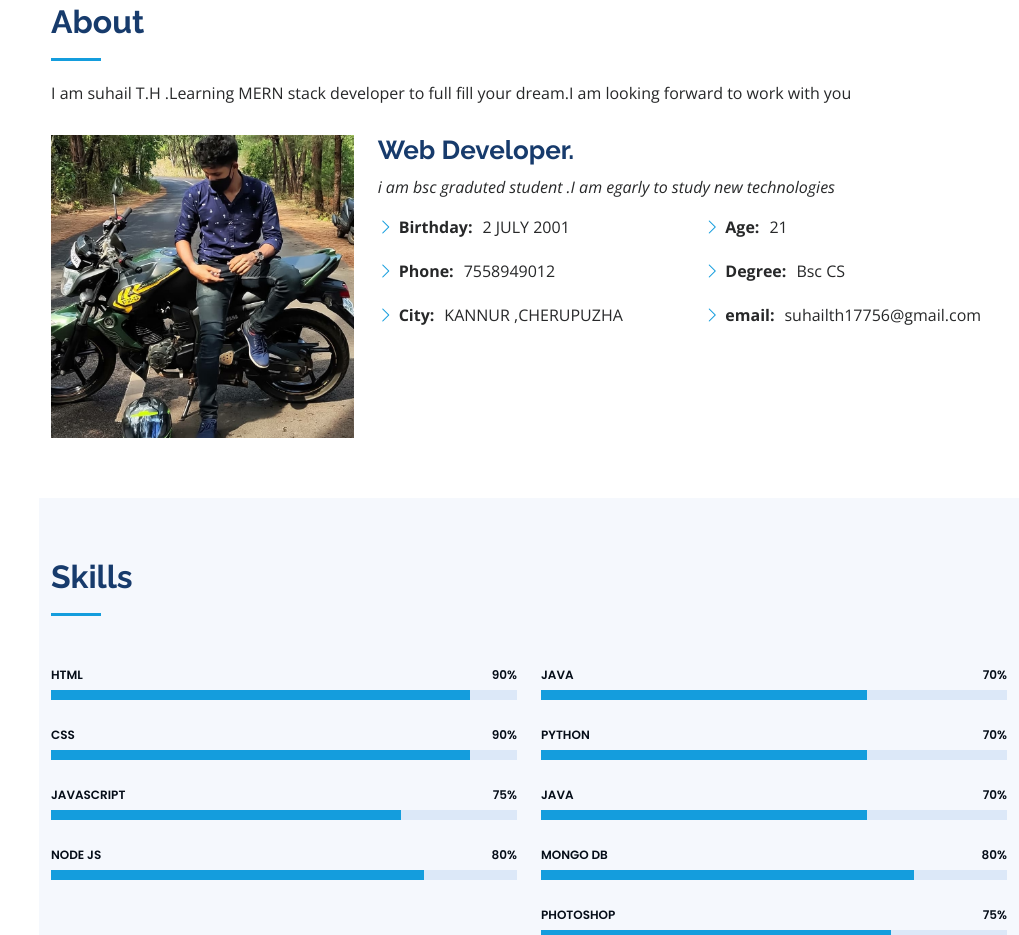
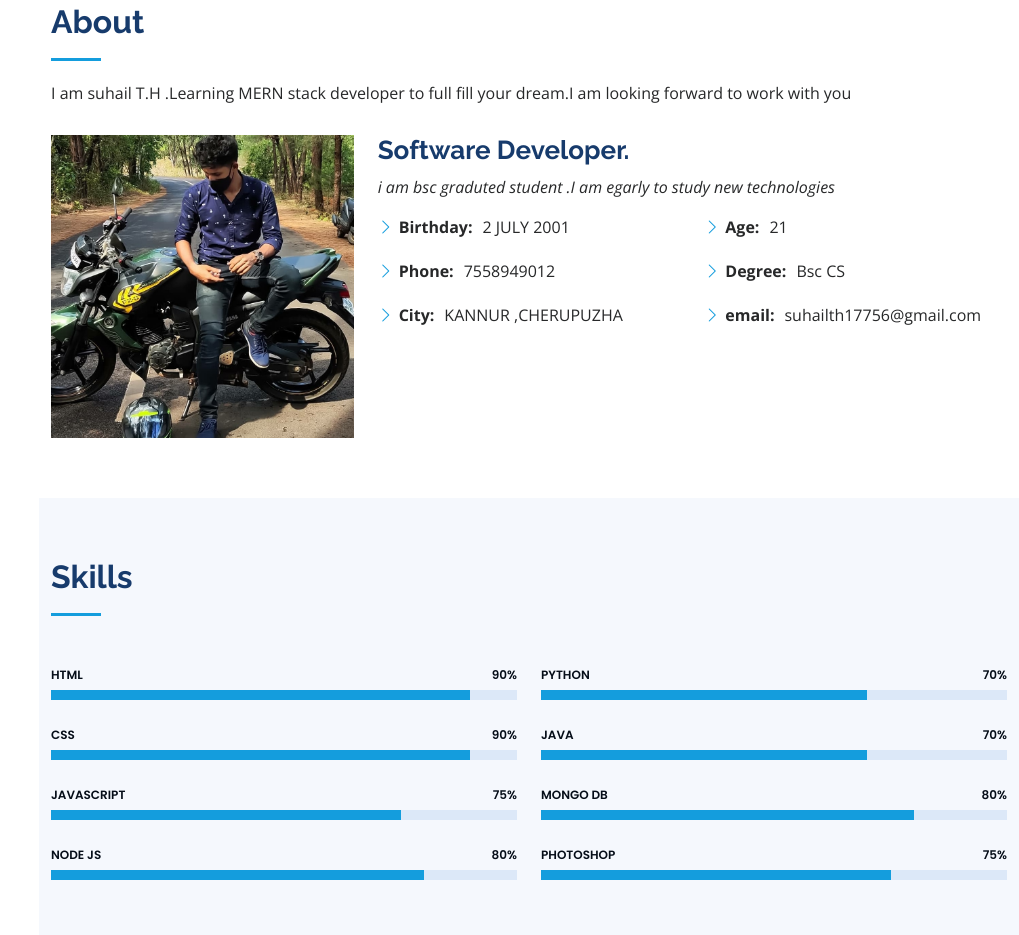
Before and after one commit to SUHAIL-TH/Suhail-T.H, a plain HTML site: page index.html in a window 1280 px wide. Shown: the part 857-1792 px from the top of the page, without its empty margins (261-1280 px from the left). Drawn offline with nearby package versions, Linux system fonts and the light colour scheme.

Commit message:
fixed bug

```diff
--- a/index.html
+++ b/index.html
@@ -94,7 +94,7 @@
             <img src="./IMG_20220705_131600_175.jpg" class="img-fluid" alt="">
           </div>
           <div class="col-lg-8 pt-4 pt-lg-0 content" data-aos="fade-left">
-            <h3>Web Developer.</h3>
+            <h3>Software Developer.</h3>
             <p class="fst-italic">
               i am bsc graduted student .I am egarly to study new technologies
             </p>
@@ -168,12 +168,7 @@
 
           <div class="col-lg-6" data-aos="fade-up" data-aos-delay="100">
 
-            <div class="progress">
-              <span class="skill">java <i class="val">70%</i></span>
-              <div class="progress-bar-wrap">
-                <div class="progress-bar" role="progressbar" aria-valuenow="70" aria-valuemin="0" aria-valuemax="100"></div>
-              </div>
-            </div>
+
 
             <div class="progress">
               <span class="skill">python <i class="val">70%</i></span>
```
